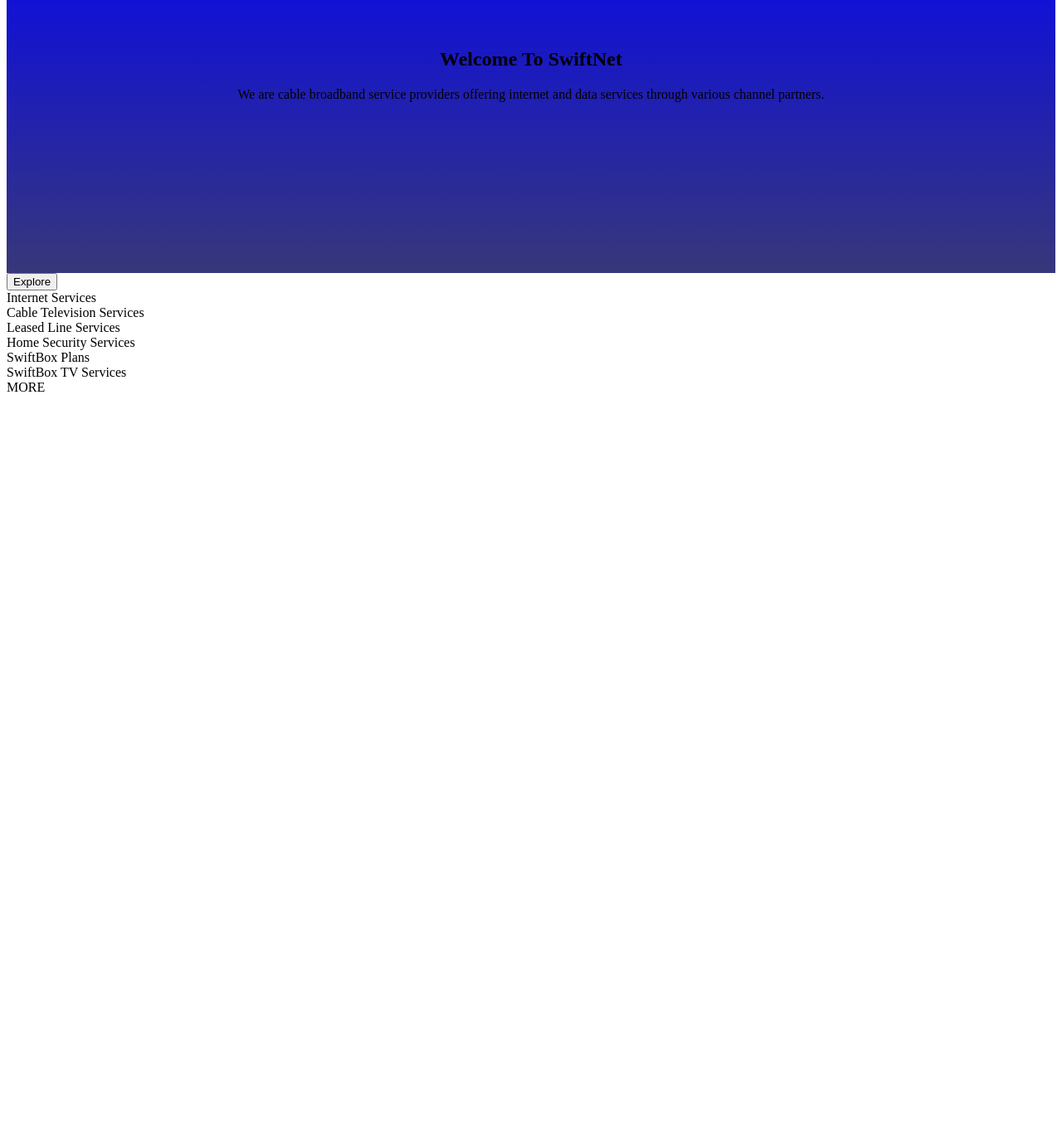
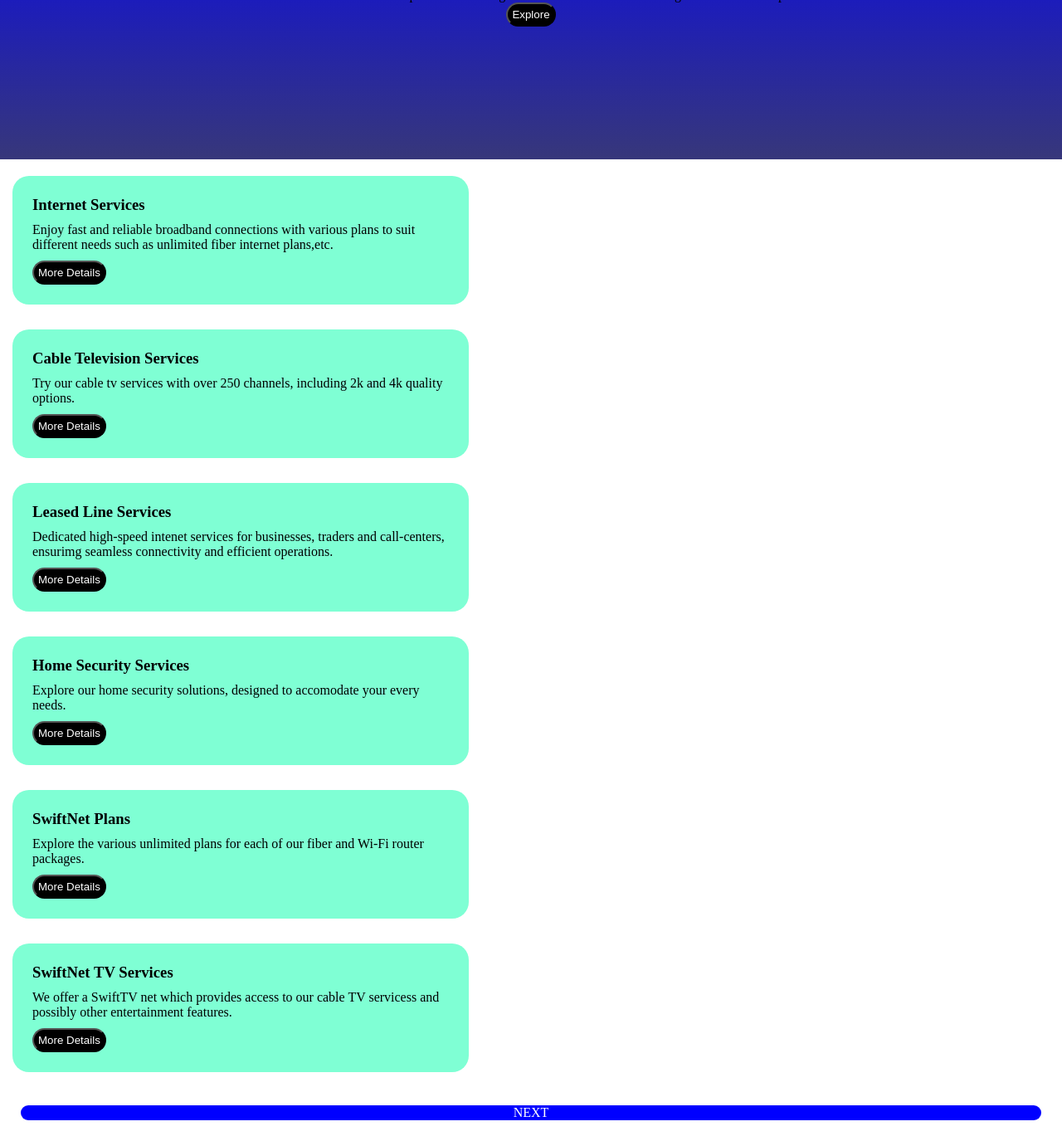
Before and after one commit to Tessa-sec7/TASK-4, a plain HTML site: page index.html in a window 1280 px wide. Shown: the part 289-1664 px from the top of the page at 83% size. Before the commit the page ends 800 px from the top, so only its background shows below. Drawn offline with Linux system fonts and the light colour scheme.

Commit message:
final commit

```diff
--- a/index.html
+++ b/index.html
@@ -1,9 +1,9 @@
 <!DOCTYPE html>
 <html lang="en">
   <head>
-    <meta charset="UTF-8">
-    <meta name="viewport" content="width=device-width, initial-scale=1.0">
-    <link rel="stylesheet" href="style.css">
+    <meta charset="UTF-8" />
+    <meta name="viewport" content="width=device-width, initial-scale=1.0" />
+    <link rel="stylesheet" href="style.css" />
     <title>TASK 4</title>
   </head>
   <body>
@@ -22,18 +22,64 @@
     <section class="hero">
       <div class="hero-content">
         <h2>Welcome To SwiftNet</h2>
-            <p>We are cable broadband service providers offering internet and data services through various channel partners.</p>
+        <p>
+          We are cable broadband service providers offering internet and data
+          services through various channel partners.
+        </p>
+        <button class="cta" type="button">Explore</button>
       </div>
     </section>
-    <button class="cta" type="button">Explore</button>
+
     <div class="flex-container">
-            <div class="card">Internet Services</div>
-            <div class="card">Cable Television Services</div>
-            <div class="card">Leased Line Services</div>
-            <div class="card">Home Security Services</div>
-            <div class="card">SwiftBox Plans</div>
-            <div class="card">SwiftBox TV Services</div>
+      <div class="card">
+        <h3>Internet Services</h3>
+        <p>
+          Enjoy fast and reliable broadband connections with various plans to
+          suit different needs such as unlimited fiber internet plans,etc.
+        </p>
+        <button class="cta" type="button">More Details</button>
       </div>
-    <footer class="footer">MORE</footer>
+      <div class="card">
+        <h3>Cable Television Services</h3>
+        <p>
+          Try our cable tv services with over 250 channels, including 2k and 4k
+          quality options.
+        </p>
+        <button class="cta" type="button">More Details</button>
+      </div>
+      <div class="card">
+        <h3>Leased Line Services</h3>
+        <p>
+          Dedicated high-speed intenet services for businesses, traders and
+          call-centers, ensurimg seamless connectivity and efficient operations.
+        </p>
+        <button class="cta" type="button">More Details</button>
+      </div>
+      <div class="card">
+        <h3>Home Security Services</h3>
+        <p>
+          Explore our home security solutions, designed to accomodate your every
+          needs.
+        </p>
+        <button class="cta" type="button">More Details</button>
+      </div>
+      <div class="card">
+        <h3>SwiftNet Plans</h3>
+        <p>
+          Explore the various unlimited plans for each of our fiber and Wi-Fi
+          router packages.
+        </p>
+        <button class="cta" type="button">More Details</button>
+      </div>
+      <div class="card">
+        <h3>SwiftNet TV Services</h3>
+        <p>
+          We offer a SwiftTV net which provides access to our cable TV servicess
+          and possibly other entertainment features.
+        </p>
+        <button class="cta" type="button">More Details</button>
+      </div>
+    </div>
+    <footer class="footer">NEXT</footer>
   </body>
 </html>
--- a/style.css
+++ b/style.css
@@ -1,3 +1,9 @@
+*{
+    margin: 0;
+    padding: 0%;
+    box-sizing: border-box;
+}
+
 header{
     display: flex;
     justify-content: space-between;
@@ -6,31 +12,112 @@
     color: white;
     align-items: center;
 }
+
 .nav-items{
     gap: 10px;
     display: flex;
 }
+
 .nav-items a{
     color: azure;
     font-weight: bolder;
     text-decoration: underline;
 }
+
+.hero{
+    display: flex;
+    flex-direction: column;
+    height: auto;
+    justify-content: center;
+    text-align: center;
+    background: linear-gradient( to top, rgb(55, 55, 122), blue);
+    margin-bottom: 5px;
+    padding: 10rem 7rem;
+}
+
+.hero-content{
+    animation-name: fadeIn;
+    animation-duration: 2s;
+    animation-timing-function: ease-in;
+    animation-fill-mode: forwards;
+}
+
+.cta{
+    padding: 5px;
+    border-radius: 20px;
+    color: white;
+    background-color: black;
+    cursor: pointer;
+}
+
+button:hover{
+background-color: rgb(82, 15, 15);
+scale: 1.2;
+}
+
+.flex-container{
+    display: flex;
+    flex-direction: column;
+}
+
+.card{
+    display: flex;
+    flex-direction: column;
+    justify-content: space-between;
+    align-items: flex-start;
+    gap: 10px;
+    border: 2px;
+    margin: 15px;
+    padding: 1.5rem;
+    border-radius: 20px;
+    background-color: aquamarine;
+    max-width: 550px;
+}
+
+.card:hover{
+    box-shadow: 2px 3px  grey;
+    transform: scale(1.02);
+}
+
+.footer{
+    display: flex;
+    justify-content: center;
+    margin: 25px;
+    border: 2px;
+    padding: 2pxpx;
+    border-radius: 20px;
+    background-color: blue;
+    color: white;
+    cursor: pointer;
+}
+
+.footer:hover{
+    scale: 1.1;
+}
+
 @media (max-width: 600px){
     header{
         flex-direction: column;
         align-items: start;
     }
-}
-.hero{
-    display: flex;
-    flex-direction: column;
-    height: 60vh;
-    justify-content: center;
-    align-items: center;
-    text-align: center;
-    background: linear-gradient( to top, rgb(55, 55, 122), blue);
+
+    .card{
+        flex-direction: column;
+        align-items: center;
+    }
+
+    .flex-container{
+        flex-direction: column;
+        width: 100%;
+        flex-wrap: wrap;
+    }
 }
 
-@keyframes identifier {
-
+@keyframes fadeIn {
+    from{
+        opacity: 0;
+    }
+    to{
+        opacity: 1;
+    }
 }
```
Lines whose indentation alone changed are shown as unchanged.
